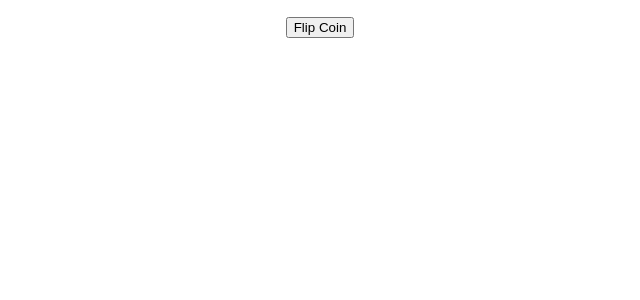
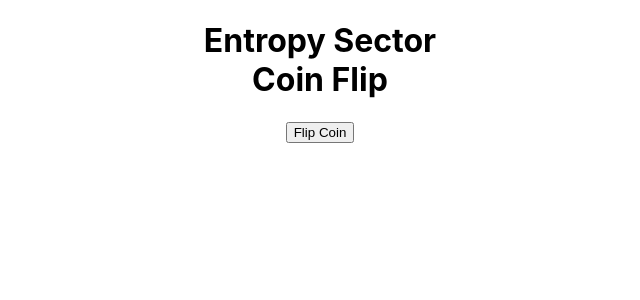
Before and after one commit to tectrolabs/entropysector-demos, a React (Create React App) app: page / in a window 1280 px wide. Shown: the top 300 px of the page, without its empty margins (320-960 px from the left). Built offline with nearby package versions, Linux system fonts and the light colour scheme.

Commit message:
added header

```diff
--- a/src/App.js
+++ b/src/App.js
@@ -22,6 +22,7 @@ class App extends Component {
   render() {
     return (
       <div className="App">
+        <h1>Entropy Sector<br />Coin Flip</h1>
         <p className="Result">{this.state.result}</p>
         <button onClick={this.handleClick} className="FlipCoinButton">Flip Coin</button>
       </div>
```
